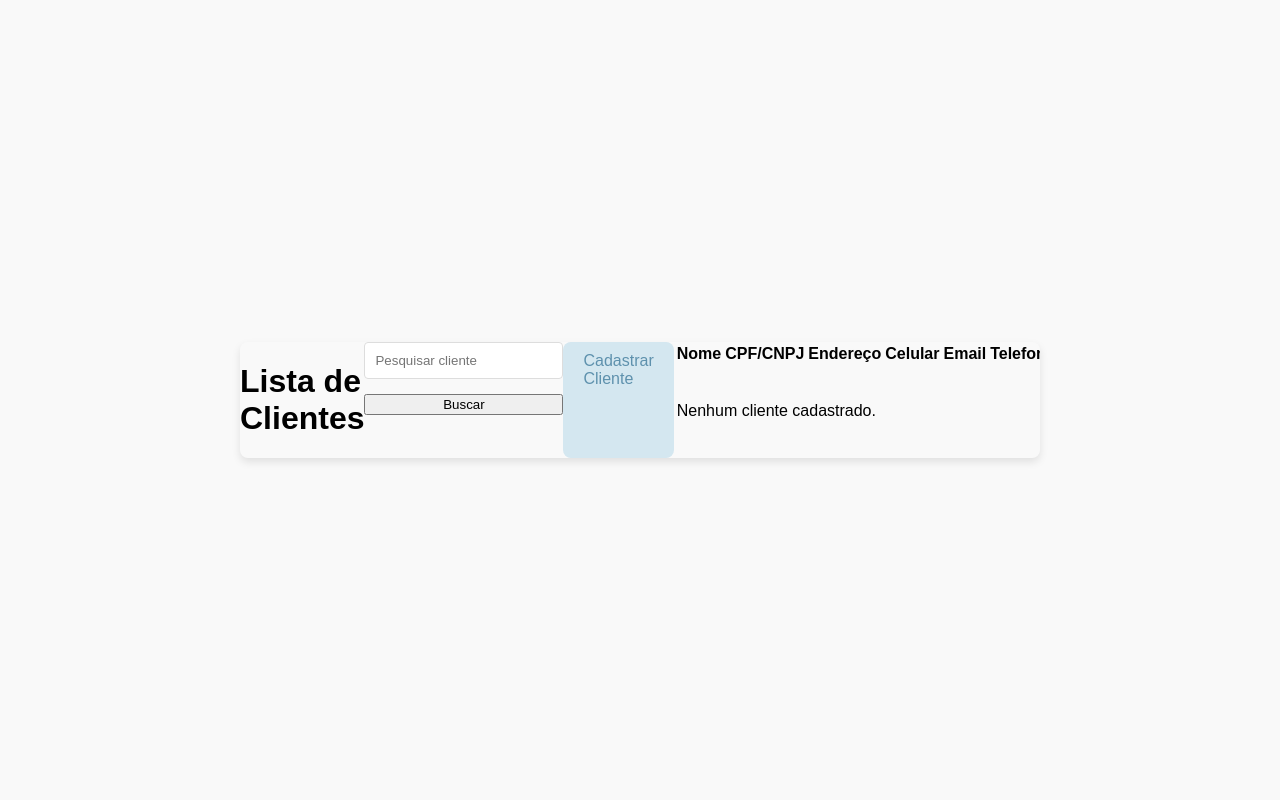
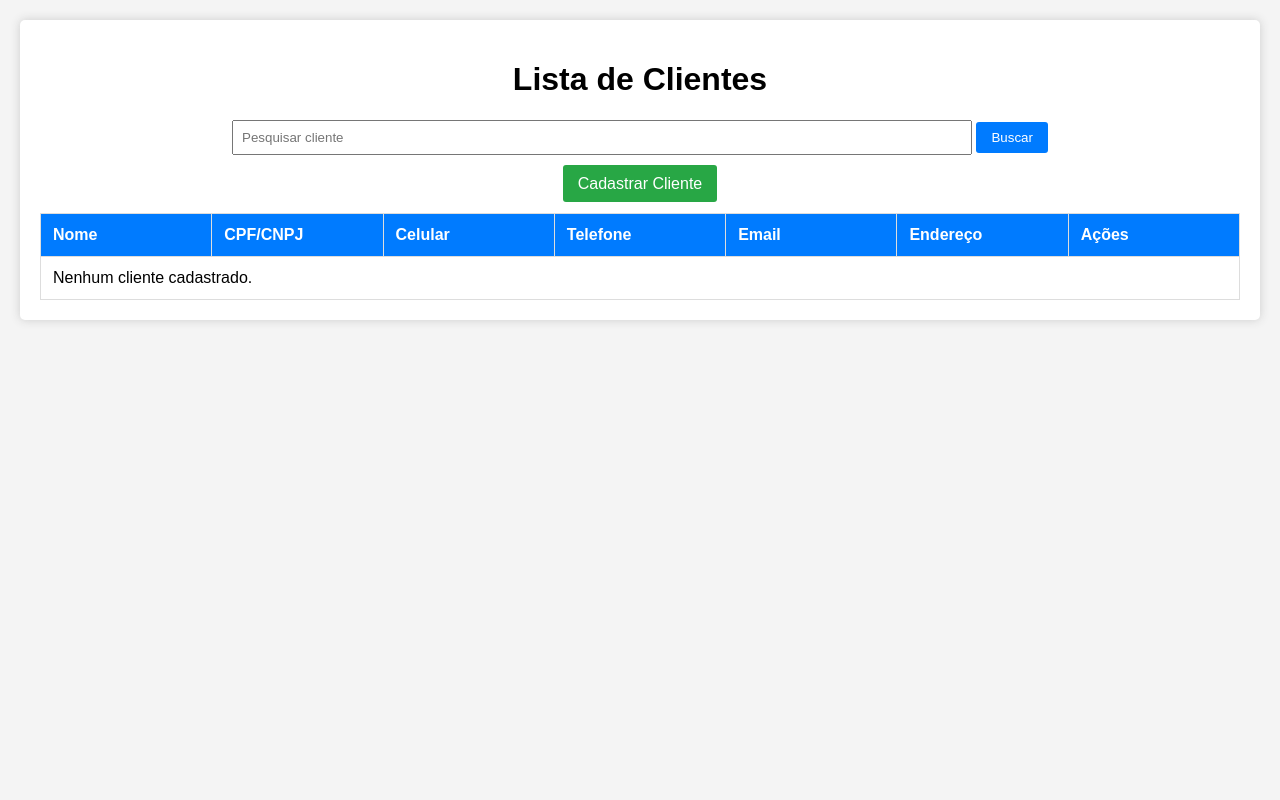
Before and after one commit to YgorHenriqueDevPro/Projeto_Serralheria, a Django app: page /listar/ in a window 1280 px wide. Run offline with Django 5.2, Linux system fonts and the light colour scheme; a user stored in the database is signed in; data that the repository does not hold is empty.

Commit message:
Ajuste de conexão com o banco, mais o CRUD ok

```diff
--- a/clientes/templates/clientes/adicionar_cliente.html
+++ b/clientes/templates/clientes/adicionar_cliente.html
@@ -10,7 +10,7 @@
 <body>
     <div class="container">
         <h1>Cadastrar Cliente</h1>
-        <form method="POST" action="{% url 'clientes:cadastrar_cliente' %}">
+        <form method="POST" action="{% url 'cliente:adicionar_cliente' %}">
             {% csrf_token %}
 
             <div class="form-group">
@@ -20,7 +20,7 @@
 
             <div class="form-group">
                 <label for="cpf_cnpj">CPF/CNPJ:</label>
-                <input type="text" id="cpf_cnpj" name="cpf_cnpj" maxlength="18" required>
+                <input type="text" id="cpf_cnpj" name="cpf_cnpj" maxlength="14" required>
             </div>
 
             <div class="form-group">
@@ -44,7 +44,7 @@
             </div>
 
             <button type="submit" class="btn">Cadastrar</button>
-            <a href="{% url 'clientes:listar_clientes' %}" class="btn-cancelar">Cancelar</a>
+            <a href="{% url 'cliente:listar_clientes' %}" class="btn-cancelar">Cancelar</a>
         </form>
     </div>
 </body>
--- a/clientes/templates/clientes/editar_cliente.html
+++ b/clientes/templates/clientes/editar_cliente.html
@@ -4,7 +4,7 @@
   <meta charset="UTF-8">
   <meta name="viewport" content="width=device-width, initial-scale=1.0">
   <title>Editar Cliente</title>
-  <link rel="stylesheet" href="{% static 'styles.css' %}">
+
 </head>
 <body>
   <div class="container">
--- a/clientes/templates/clientes/listar_clientes.html
+++ b/clientes/templates/clientes/listar_clientes.html
@@ -4,8 +4,86 @@
   <meta charset="UTF-8">
   <meta name="viewport" content="width=device-width, initial-scale=1.0">
   <title>Clientes</title>
-  {% load static %}
-  <link rel="stylesheet" href="{% static 'clientes/css/style.css' %}">
+  <style>
+    body {
+      font-family: Arial, sans-serif;
+      margin: 0;
+      padding: 20px;
+      background-color: #f4f4f4;
+    }
+    .container {
+      width: 100%;
+      max-width: 1200px;
+      margin: auto;
+      background: #fff;
+      padding: 20px;
+      box-shadow: 0px 0px 10px #ccc;
+      border-radius: 5px;
+    }
+    h1 {
+      text-align: center;
+    }
+    .search-form {
+      text-align: center;
+      margin-bottom: 20px;
+    }
+    input[type="text"] {
+      padding: 8px;
+      width: 60%;
+    }
+    .btn-buscar {
+      padding: 8px 15px;
+      cursor: pointer;
+      background: #007bff;
+      color: white;
+      border: none;
+      border-radius: 3px;
+    }
+    .btn-container {
+      text-align: center;
+      margin-bottom: 20px;
+    }
+    .btn-cadastrar {
+      text-decoration: none;
+      background: #28a745;
+      color: white;
+      padding: 10px 15px;
+      border-radius: 3px;
+    }
+    table {
+      width: 100%;
+      border-collapse: collapse;
+      table-layout: fixed;
+    }
+    th, td {
+      border: 1px solid #ddd;
+      padding: 12px;
+      text-align: left;
+      word-wrap: break-word;
+    }
+    th {
+      background: #007bff;
+      color: white;
+    }
+    .acoes {
+      text-align: center;
+    }
+    .acoes a {
+      text-decoration: none;
+      padding: 5px 10px;
+      margin: 5px;
+      display: inline-block;
+      border-radius: 3px;
+    }
+    .btn-editar {
+      background: #ffc107;
+      color: black;
+    }
+    .btn-excluir {
+      background: #dc3545;
+      color: white;
+    }
+  </style>
 </head>
 <body>
   <div class="container">
@@ -14,11 +92,13 @@
     <!-- Formulário de Pesquisa -->
     <form method="GET" class="search-form">
       <input type="text" name="search" placeholder="Pesquisar cliente" aria-label="Pesquisar cliente" value="{{ request.GET.search }}">
-      <button type="submit" aria-label="Buscar">Buscar</button>
+      <button type="submit" class="btn-buscar" aria-label="Buscar">Buscar</button>
     </form>
 
     <!-- Botão para Cadastrar Cliente -->
-    <a href="{% url 'cliente:adicionar_cliente' %}" class="btn-cadastrar" aria-label="Cadastrar Cliente">Cadastrar Cliente</a>
+    <div class="btn-container">
+      <a href="{% url 'cliente:adicionar_cliente' %}" class="btn-cadastrar" aria-label="Cadastrar Cliente">Cadastrar Cliente</a>
+    </div>
 
     <!-- Tabela de Clientes -->
     <table>
@@ -26,10 +106,10 @@
         <tr>
           <th>Nome</th>
           <th>CPF/CNPJ</th>
+          <th>Celular</th>
+          <th>Telefone</th>
+          <th>Email</th>
           <th>Endereço</th>
-          <th>Celular</th>
-          <th>Email</th>
-          <th>Telefone</th>
           <th>Ações</th>
         </tr>
       </thead>
@@ -39,13 +119,13 @@
           <tr>
             <td>{{ cliente.nome }}</td>
             <td>{{ cliente.cpf_cnpj }}</td>
+            <td>{{ cliente.celular }}</td>
+            <td>{{ cliente.telefone }}</td>
+            <td>{{ cliente.email }}</td>
             <td>{{ cliente.endereco }}</td>
-            <td>{{ cliente.celular }}</td>
-            <td>{{ cliente.email }}</td>
-            <td>{{ cliente.telefone }}</td>
-            <td>
+            <td class="acoes">
               <a href="{% url 'cliente:editar_cliente' cliente.id_cliente %}" class="btn-editar" aria-label="Editar cliente {{ cliente.nome }}">Editar</a>
-              <a href="{% url 'cliente:excluir_cliente' cliente.id_cliente%}" class="btn-excluir" aria-label="Excluir cliente {{ cliente.nome }}">Excluir</a>
+              <a href="{% url 'cliente:excluir_cliente' cliente.id_cliente %}" class="btn-excluir" aria-label="Excluir cliente {{ cliente.nome }}">Excluir</a>
             </td>
           </tr>
           {% endfor %}
--- a/clientes/views.py
+++ b/clientes/views.py
@@ -83,7 +83,7 @@
 # Editar Cliente
 @login_required
 def editar_cliente(request, id):
-    cliente = get_object_or_404(Cliente, id=id)
+    cliente = Cliente.objects.get(id_cliente=id)
 
     if request.method == 'POST':
         cliente.nome = request.POST.get('nome')
@@ -101,7 +101,7 @@
 # Excluir Cliente
 @login_required
 def excluir_cliente(request, id):
-    cliente = get_object_or_404(Cliente, id=id)
+    cliente = Cliente.objects.get(id_cliente=id)
 
     if request.method == 'POST':
         cliente.delete()
```
Also changed, not shown: clientes/models.py (+16 -0 lines), clientes/templates/clientes/cadastro.html (+7 -4 lines), clientes/migrations/0001_initial.py, db.sqlite3 (deleted).
